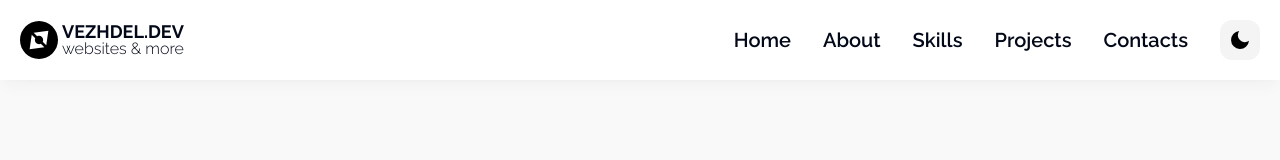
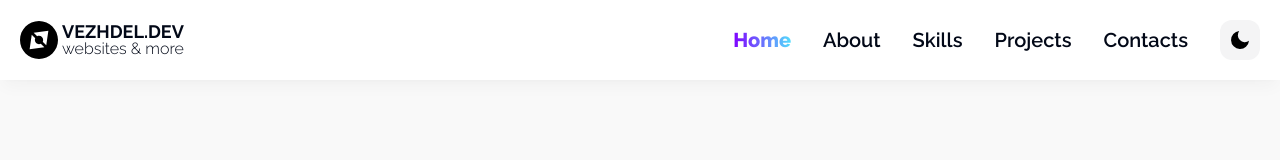
Before and after one commit to vezhdelit/nextjs-vezhdelit-portfolio, a Next.js app: page / in a window 1280 px wide. Shown: the top 160 px of the page. Built offline with nearby package versions, Linux system fonts and the light colour scheme.

Commit message:
update: minor changes

```diff
--- a/components/Footer.tsx
+++ b/components/Footer.tsx
@@ -5,7 +5,7 @@
 const Footer = (props: Props) => {
   return (
     <footer className="w-full bg-night">
-      <div className="max-w-5xl flex flex-col sm:flex-row mx-auto py-8 md:py-24 px-3 lg:px-0 justify-between  space-y-3 sm:space-y-0">
+      <div className="max-w-5xl flex flex-col sm:flex-row mx-auto py-8 md:py-20 px-3 lg:px-0 justify-between  space-y-3 sm:space-y-0">
         <h1 className="text-white text-lg text-center">
           Copyright © 2023. All rights are reserved
         </h1>
--- a/components/Header.tsx
+++ b/components/Header.tsx
@@ -66,7 +66,7 @@
                   to={item.id}
                   spy={true}
                   smooth={true}
-                  offset={0}
+                  offset={-100}
                   duration={1000}
                   activeClass="active"
                   className="hover:cursor-pointer hover:text-blue-500 active:translate-y-1"
--- a/components/Hero.tsx
+++ b/components/Hero.tsx
@@ -3,7 +3,7 @@
 import React from 'react';
 import { motion } from 'framer-motion';
 import Icons from './Icons';
-import { Button, buttonVariants } from '@/components/ui/Button';
+import { Button } from '@/components/ui/Button';
 
 import { Link as ScrollLink } from 'react-scroll';
 import Link from 'next/link';
@@ -95,7 +95,7 @@
                 to="contacts"
                 spy={true}
                 smooth={true}
-                offset={0}
+                offset={-100}
                 duration={1000}
               >
                 <h4 className=" text-xl font-bold">Contact me</h4>
```
Also changed, not shown: components/About.tsx (+8 -8 lines).
